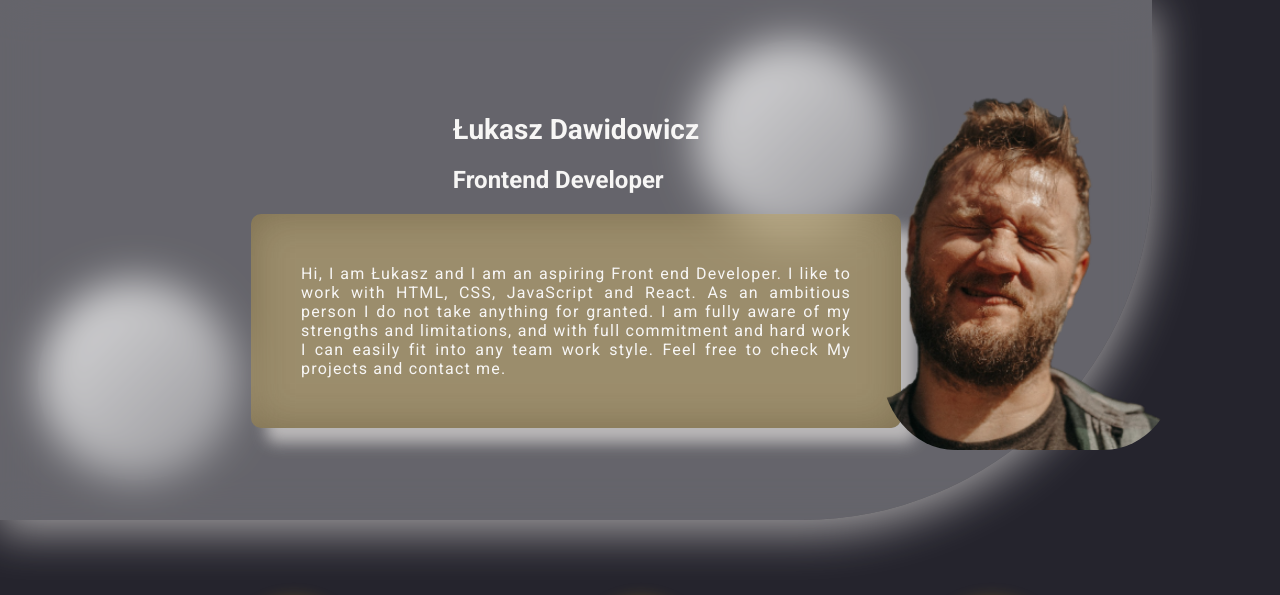
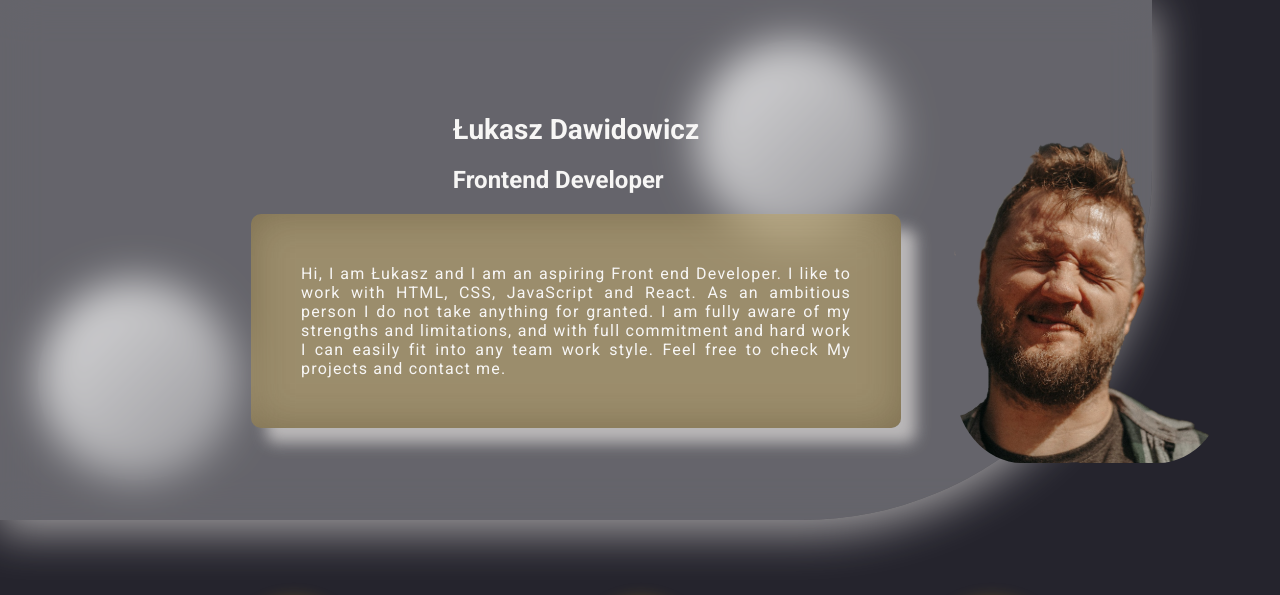
Before and after one commit to shivetay/ld_portfolio_3.0, a website built with webpack: page src/index.html in a window 1280 px wide. Shown: the top 595 px of the page. Built offline with nearby package versions, Linux system fonts and the light colour scheme.

Commit message:
work on RWD

```diff
--- a/src/index.html
+++ b/src/index.html
@@ -26,11 +26,11 @@
                 work I can easily fit into any team work style. Feel free to
                 check My projects and contact me.
               </p>
+              <figure class="about__img">
+                <img src="./assets/main_photo.png" alt="lukasz dawidowicz" />
+              </figure>
             </div>
           </div>
-          <figure class="about__img">
-            <img src="./assets/main_photo.png" alt="lukasz dawidowicz" />
-          </figure>
         </div>
       </section>
       <header>
--- a/src/styles/_about.scss
+++ b/src/styles/_about.scss
@@ -1,7 +1,7 @@
 .about {
   width: 90%;
   height: 65%;
-  z-index: 10;
+  z-index: 5;
 
   &__container {
     position: relative;
@@ -9,8 +9,10 @@
     align-items: center;
     justify-content: space-evenly;
     height: 100%;
+    z-index: 5;
   }
   &__text {
+    position: absolute;
     display: flex;
     align-items: center;
     justify-content: center;
@@ -22,6 +24,7 @@
     border-radius: 0 0 35rem 0;
     border: 5px hidden transparent;
     box-shadow: 0 10px 45px 3px $color-shadow-light-opa;
+    z-index: 10;
   }
   &__description {
     display: flex;
@@ -31,21 +34,61 @@
     backdrop-filter: blur(2rem);
     border-radius: 10px;
     box-shadow: 15px 15px 15px $color-shadow-light-opa;
+    z-index: 10;
+
+    @include respond(desktop) {
+    }
+    @include respond(desktop-small) {
+    }
+    @include respond(tab-land) {
+      width: 80%;
+    }
+    @include respond(tab-port) {
+    }
 
     &-p {
       width: 65rem;
       padding: 5rem;
       text-align: justify;
+      z-index: 10;
     }
   }
   &__img {
     position: absolute;
-    right: 0;
-    top: 18%;
+    right: -50%;
+    top: -35%;
+    z-index: 10;
+
     & img {
-      width: 110%;
+      width: 100%;
       height: 100%;
       border-radius: 25%;
+
+      @include respond(desktop) {
+        width: 90%;
+      }
+      @include respond(desktop-small) {
+        width: 75%;
+      }
+      @include respond(tab-land) {
+        width: 50%;
+      }
+      @include respond(tab-port) {
+      }
+    }
+
+    @include respond(desktop) {
+      right: -45%;
+    }
+    @include respond(desktop-small) {
+      right: -55%;
+    }
+    @include respond(tab-land) {
+      right: -45%;
+      top: -15%;
+    }
+    @include respond(phone) {
+      display: none;
     }
   }
 }
--- a/src/styles/_modal.scss
+++ b/src/styles/_modal.scss
@@ -14,6 +14,16 @@
 
   animation: modalShow 0.5s forwards;
 
+  @include respond(desktop) {
+  }
+  @include respond(desktop-small) {
+  }
+  @include respond(tab-land) {
+    width: 60%;
+  }
+  @include respond(tab-port) {
+  }
+
   &-content {
     background-color: $color-alter-opa;
     box-shadow: 5px 5px 15px 5px $color-alter-opa;
@@ -26,6 +36,18 @@
     height: 35rem;
     opacity: 1;
     animation: contentShow 0.5s forwards;
+
+    @include respond(desktop) {
+    }
+    @include respond(desktop-small) {
+    }
+    @include respond(tab-land) {
+      height: 25rem;
+    }
+    @include respond(tab-port) {
+      height: 20rem;
+      width: 20rem;
+    }
   }
 
   &.out {
@@ -45,6 +67,16 @@
   100% {
     width: 40%;
     height: 100%;
+
+    @include respond(desktop) {
+    }
+    @include respond(desktop-small) {
+    }
+    @include respond(tab-land) {
+      width: 60%;
+    }
+    @include respond(tab-port) {
+    }
   }
 }
 
```
